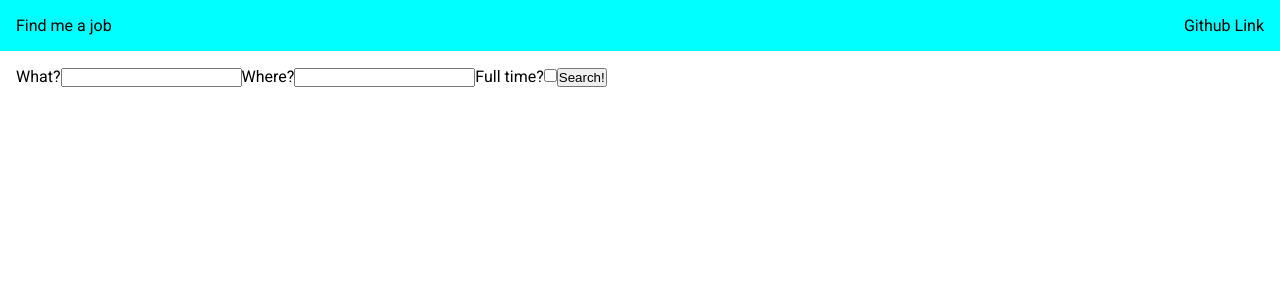
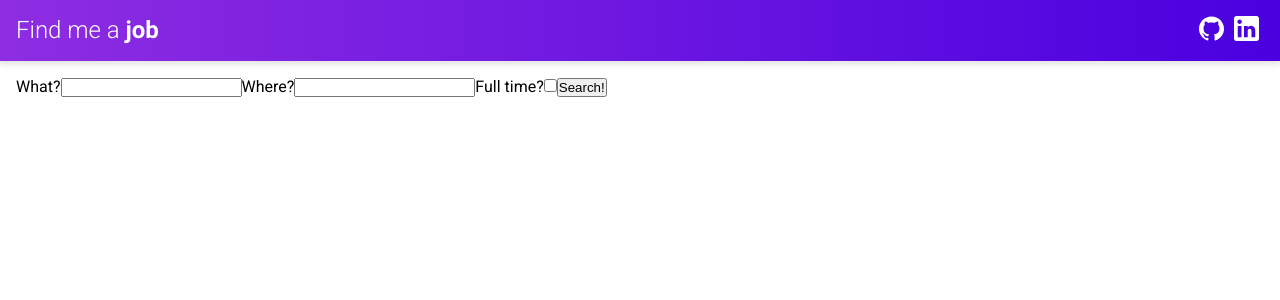
Before and after one commit to pavlovicIvan/jobs-portal-react, a React app: page / in a window 1280 px wide. Shown: the top 300 px of the page. Built offline with nearby package versions, Linux system fonts and the light colour scheme.

Commit message:
Header updated

```diff
--- a/public/index.html
+++ b/public/index.html
@@ -4,10 +4,10 @@
     <meta charset="UTF-8" />
     <meta name="viewport" content="width=device-width, initial-scale=1" />
     <link
-      href="http://fonts.googleapis.com/css?family=Roboto"
+      href="https://fonts.googleapis.com/css?family=Roboto:100,300,400,600,700"
       rel="stylesheet"
-      type="text/css"
     />
+
     <title>Find me a job</title>
   </head>
   <body>
--- a/src/App.css
+++ b/src/App.css
@@ -13,12 +13,35 @@ html {
   padding: 1rem;
 }
 
+.flexContainer {
+  display: flex;
+}
+
 /** HEADER **/
 .header {
-  background-color: aqua;
+  background-color: #fff;
   padding: 1rem;
   display: flex;
   justify-content: space-between;
+  background: linear-gradient(to right, #8e2de2, #4a00e0);
+  box-shadow: 0px 3px 5px 1px rgba(0, 0, 0, 0.1);
+}
+
+.logo {
+  font-size: 1.5rem;
+  font-weight: 300;
+  color: #fff;
+}
+
+.linkImg {
+  height: 25px;
+  width: 25px;
+  padding: 0 5px;
+  transition: transform 0.2s;
+}
+
+.linkImg:hover {
+  transform: scale(1.2);
 }
 
 /** SEARCH FORM **/
--- a/src/layout/Header.js
+++ b/src/layout/Header.js
@@ -1,9 +1,29 @@
+// React
 import React from "react";
+import githubImg from "../assets/images/github.svg";
+import linkedinImg from "../assets/images/linkedin.svg";
 
 const Header = () => (
   <div className="header">
-    <div className="logo">Find me a job</div>
-    <div className="logo">Github Link</div>
+    <div className="logo">
+      Find me a <strong>job</strong>
+    </div>
+    <div className="flexContainer">
+      <a
+        href="https://github.com/pavlovicIvan"
+        target="_blank"
+        rel="noreferrer"
+      >
+        <img className="linkImg" alt="github logo" src={githubImg} />
+      </a>
+      <a
+        href="https://www.linkedin.com/in/ivanpavlo"
+        target="_blank"
+        rel="noreferrer"
+      >
+        <img className="linkImg" alt="github logo" src={linkedinImg} />
+      </a>
+    </div>
   </div>
 );
 
```
Also changed, not shown: .eslintrc.json, src/assets/images/github.svg (added), src/assets/images/linkedin.svg (added).
